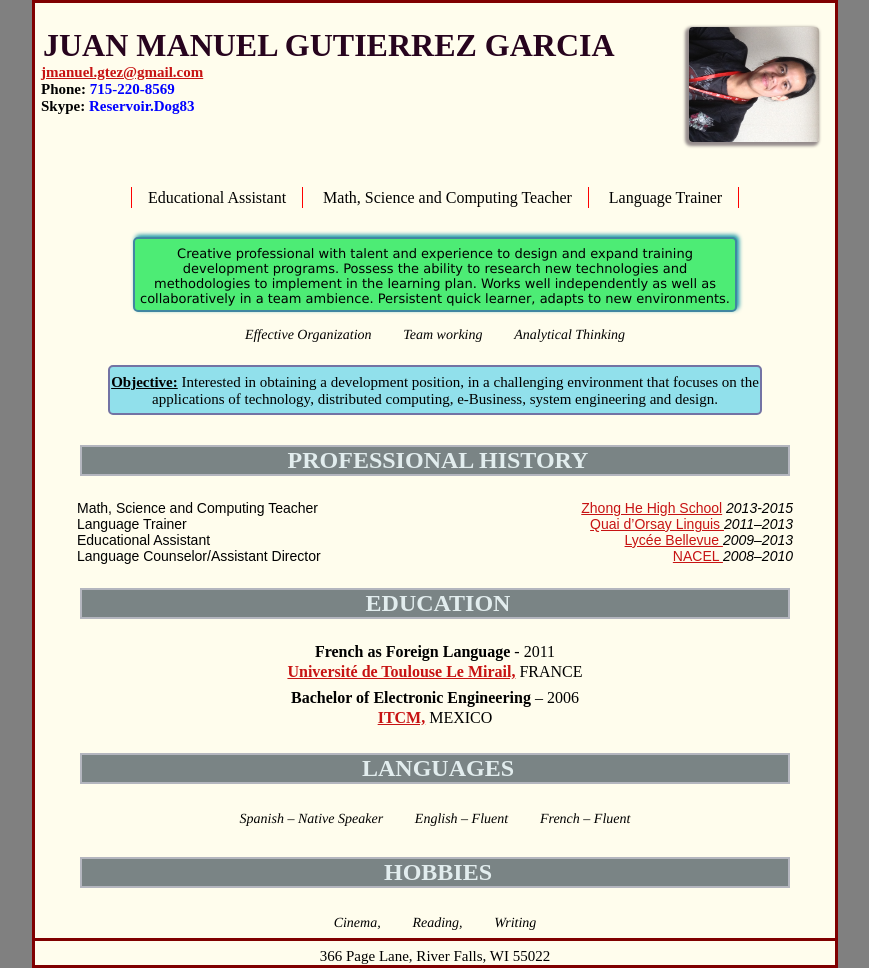
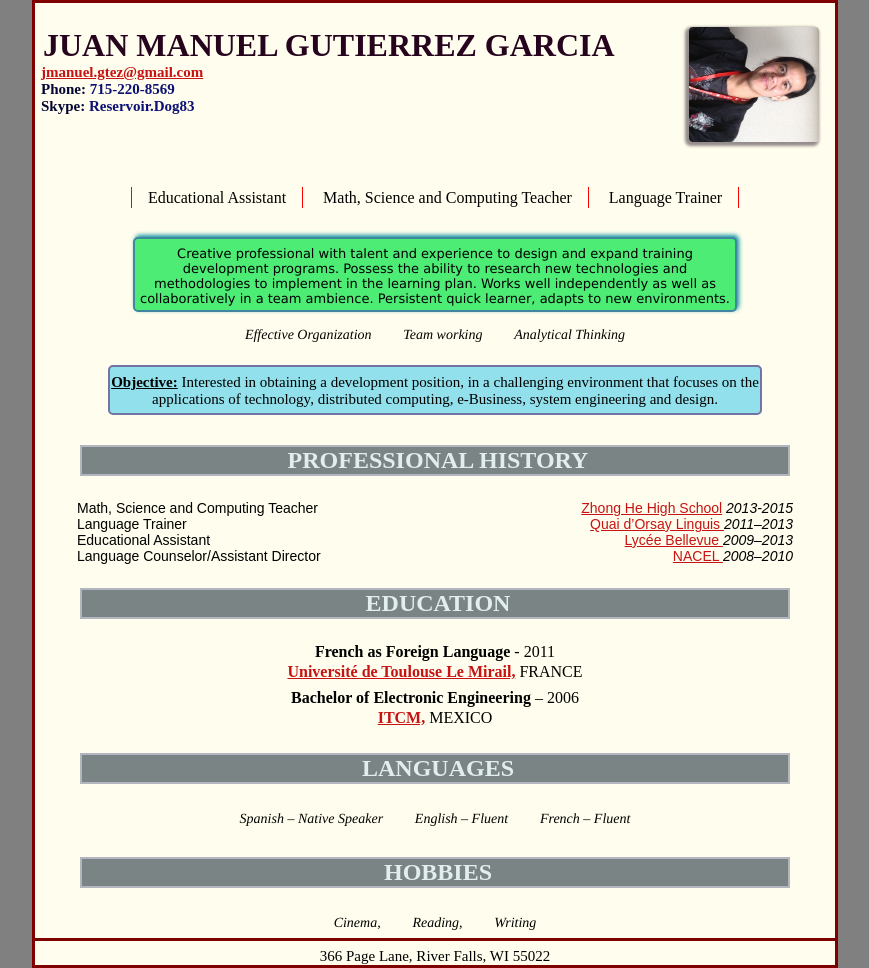
Before and after one commit to ManuGtz/manugtz.github.io, a plain HTML site: page index.html in a window 1280 px wide. Shown: the whole page, without its empty margins (205-1074 px from the left). Drawn offline with Linux system fonts and the light colour scheme.

Commit message:
Prime Academy Resume
Resume Application

```diff
--- a/index.html
+++ b/index.html
@@ -14,9 +14,9 @@
 		<img src="images/profilepicture.jpg" id="profile-pic" alt="Juan M">
 
 		<h1 id="name">JUAN MANUEL GUTIERREZ GARCIA</h1>
- 		<h5 class="contact"> <a href="mailto:jmanuel.gtez@gmail.com">jmanuel.gtez@gmail.com</a></h5>
- 		<h5 class="contact">Phone: <font color="blue">715-220-8569</font></h5>
-  		<h5 class="contact">Skype: <font color="blue">Reservoir.Dog83</font></h5>
+ 		<h5> <a href="mailto:jmanuel.gtez@gmail.com">jmanuel.gtez@gmail.com</a></h5>
+ 		<h5>Phone: <span class="font">715-220-8569</span></h5>
+  		<h5>Skype: <span class="font">Reservoir.Dog83</span></h5>
   	</header>
 <section>
 	<ul class="jobs">
--- a/stylesheet.css
+++ b/stylesheet.css
@@ -30,11 +30,11 @@ header {
 	font-family:"Imprint MT Shadow";
 
 }
+
 #profile-pic{
 	float:right;
 	width: 130px;
 	height:115px;
-
 	margin-right:1em;
 	padding:0;
 	border-radius: 4px;
@@ -43,12 +43,14 @@ header {
 h1 {
 	padding-left: 0.25em;
 }
-.contact {
+h5 {
 	display: block;
 	padding-left: 0.40em;
-	color:black;
+	color:#030534;
 	font-size: 15px;
-
+}
+h5 .font{
+	color:#0B1073;
 }
 
 /*Section*/
```
